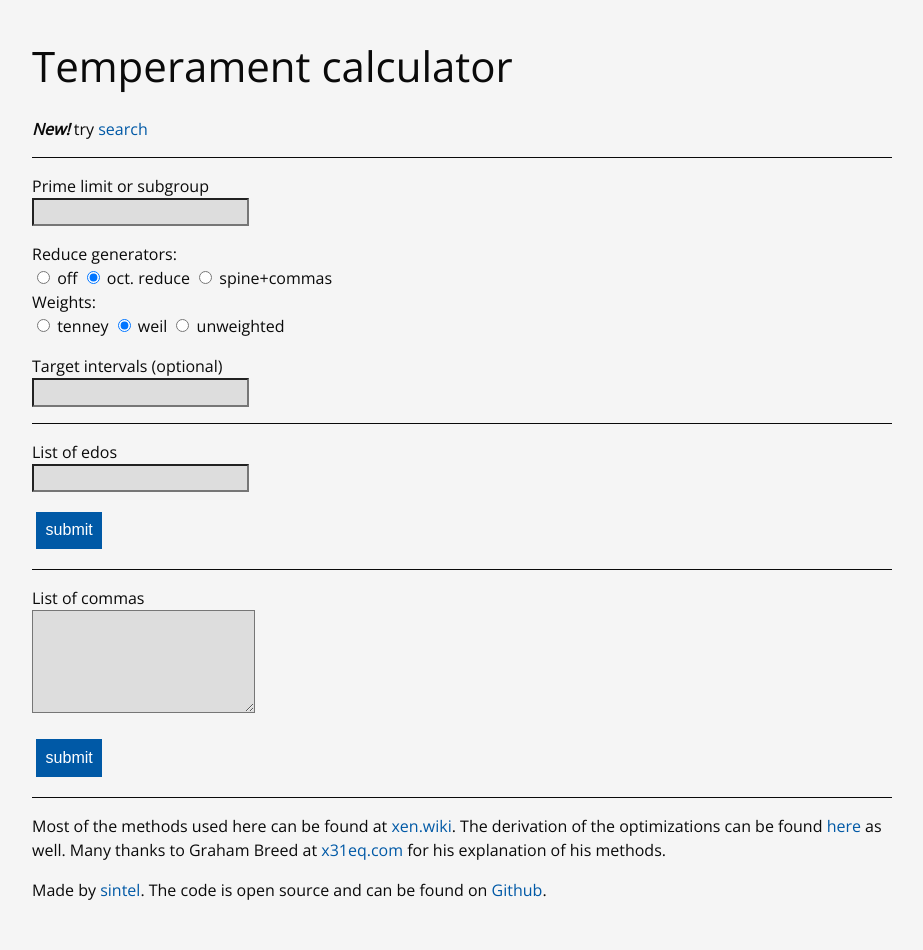
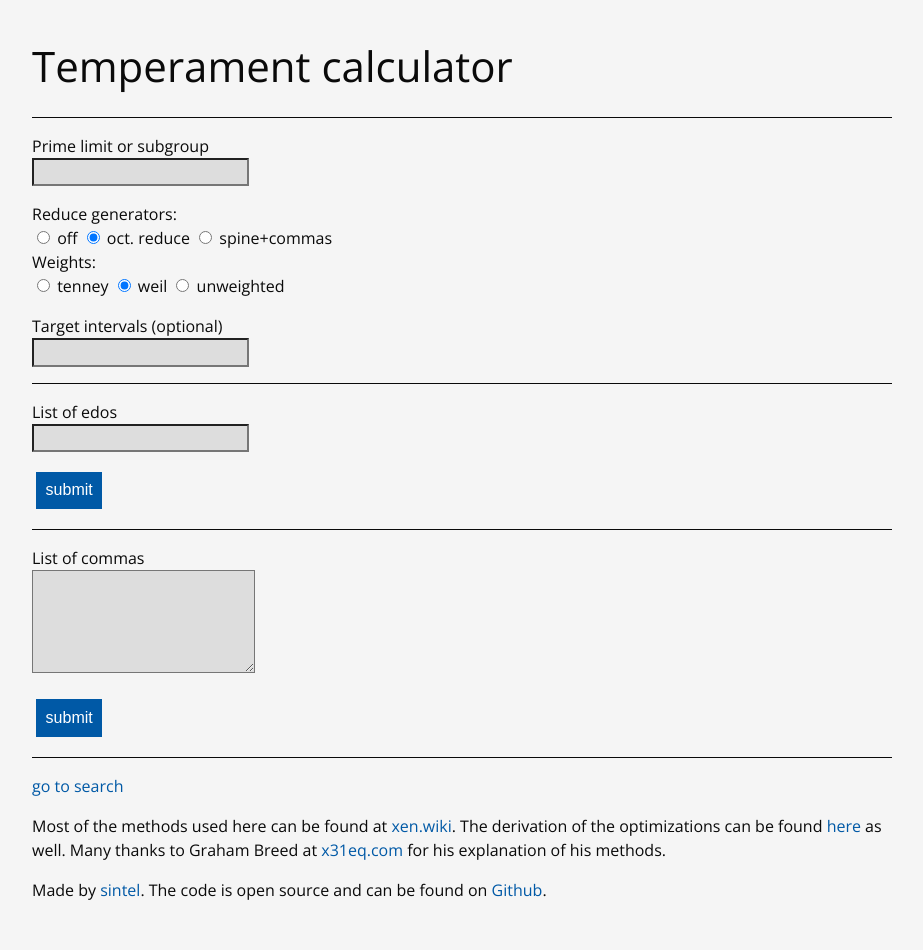
Before and after one commit to Sin-tel/temper, a Flask app: page / in a window 1280 px wide. Shown: the whole page, without its empty margins (178-1101 px from the left). Run offline with Flask 3, Linux system fonts and the light colour scheme; parts of the project's set-up code (start-up, migrations or seed data) failed here and were passed over.

Commit message:
update templates

```diff
--- a/templates/search.jinja
+++ b/templates/search.jinja
@@ -11,7 +11,7 @@
 
 <h1>Search temperaments</h1>
 <p>
-Work in progress! Enter a subgroup and optionally a list of commas or edos (entering both ignores commas).
+Enter a subgroup and optionally a list of commas or edos (entering both ignores commas).
 </p>
 <hr>
 
--- a/templates/temper.jinja
+++ b/templates/temper.jinja
@@ -10,7 +10,6 @@
 <div class="normal">
 
 <h1>Temperament calculator</h1>
-<p><b><i>New!</i></b> try <a href="{{url_for('search')}}">search</a></p>
 <hr>
 <form action = "{{ url_for('result') }}" method = "GET">
 	<p>Prime limit or subgroup<br>
@@ -54,6 +53,7 @@
 
 <hr>
 
+<p><a href="{{url_for('search')}}">go to search</a></p>
 
 <p>
 Most of the methods used here can be found at <a href="https://en.xen.wiki/">xen.wiki</a>.
```
